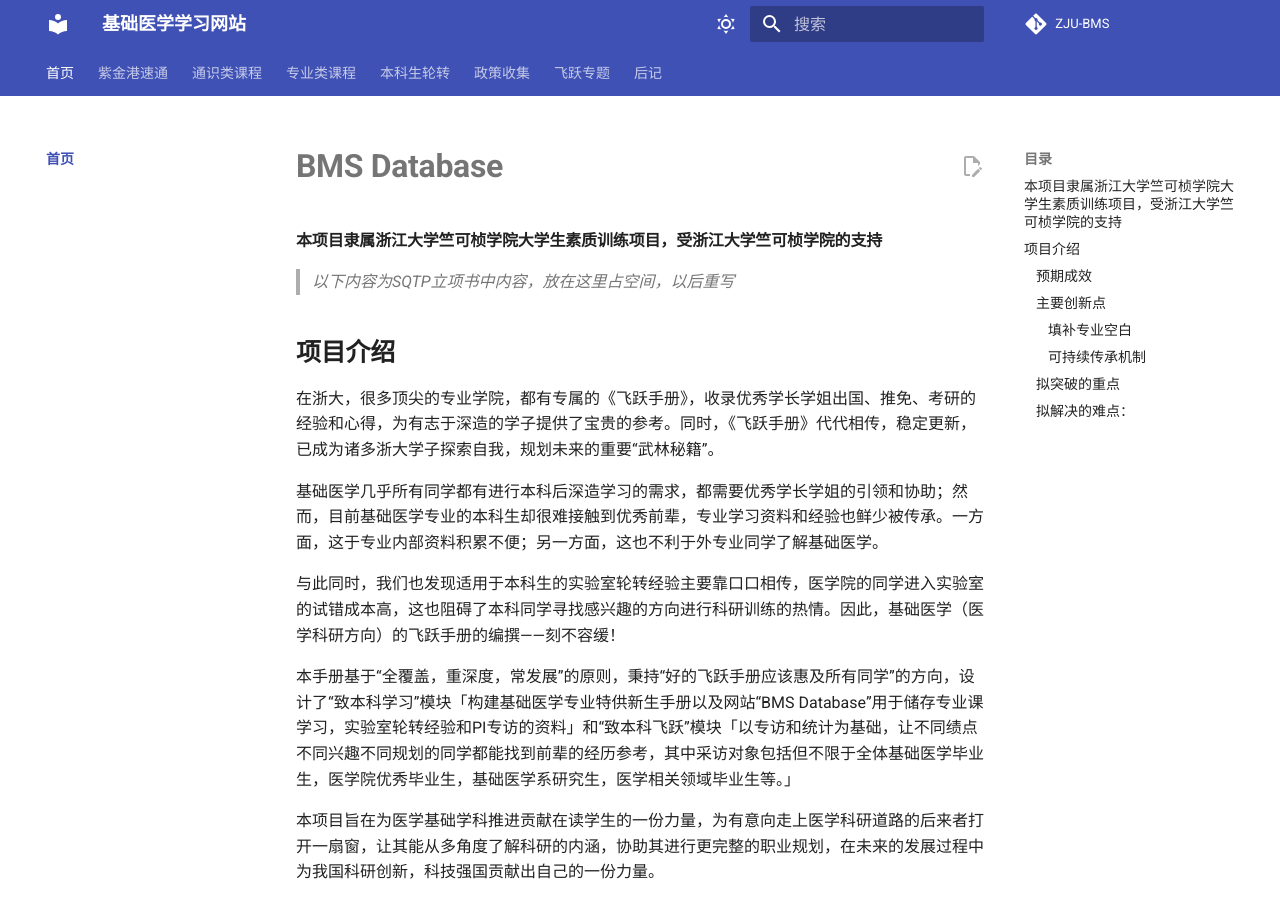
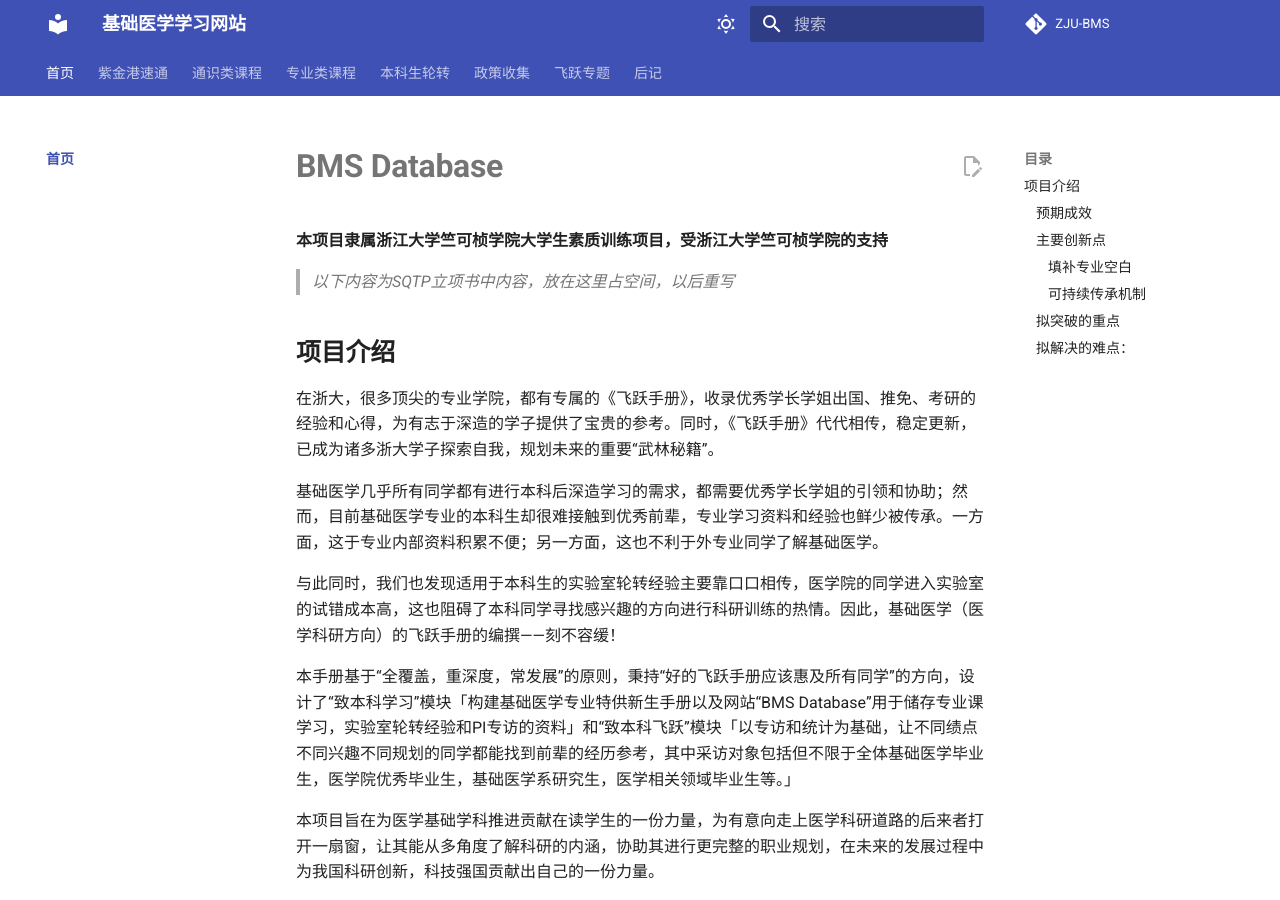
Before and after one commit to GuChL9/site-test, an MkDocs documentation site: the page built from docs/index.md, in a window 1280 px wide and 900 px high. Built offline with MkDocs 1.6.1 and Material for MkDocs 9.7.7, drawn with Linux system fonts in a browser that asks for light colours; comment, search, counter and statistics services are not loaded.

Commit message:
Update index.md

```diff
--- a/docs/index.md
+++ b/docs/index.md
@@ -1,6 +1,6 @@
 # **BMS Database**
 
-#### 本项目隶属浙江大学竺可桢学院大学生素质训练项目，受浙江大学竺可桢学院的支持
+**本项目隶属浙江大学竺可桢学院大学生素质训练项目，受浙江大学竺可桢学院的支持**
 
 > *以下内容为SQTP立项书中内容，放在这里占空间，以后重写*
 
```
